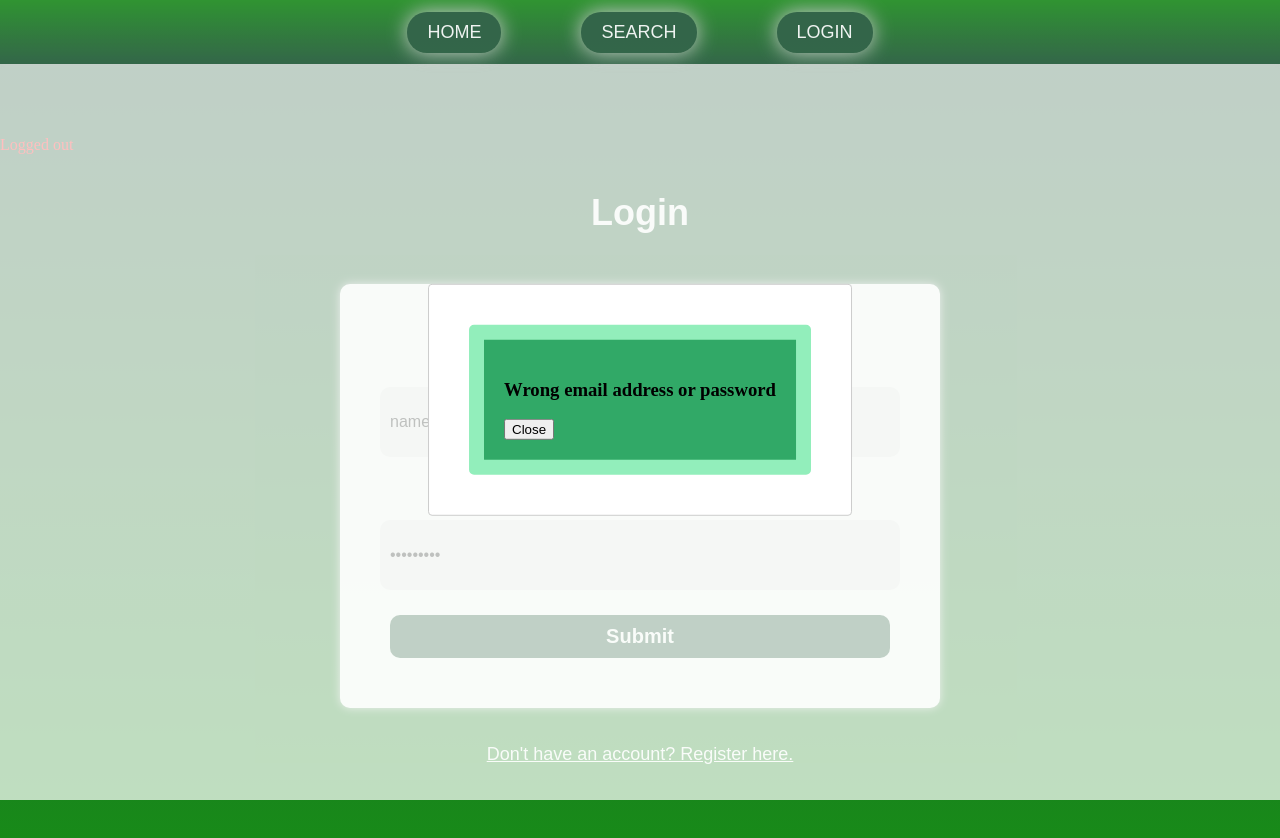
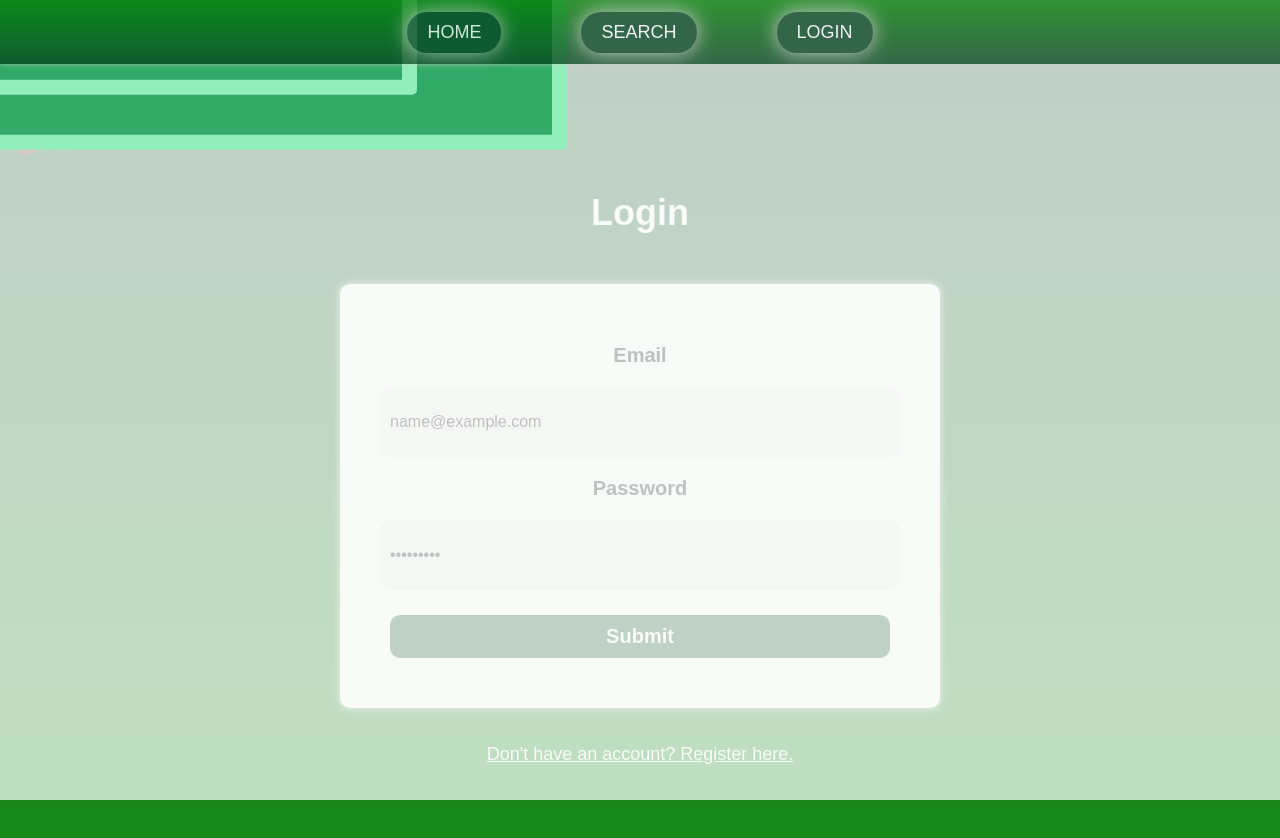
Before and after one commit to KariNurm/Library, a React (Create React App) app in the folder group-project/: page /login in a window 1280 px wide. Both pictures are taken after typing "name@example.com", "Sample123" into the empty fields and a click on the button "Submit". Shown: the top 838 px of the page. Built offline with nearby package versions, Linux system fonts and the light colour scheme; data requests are answered from the project's data file.

Commit message:
.\src\Login.js

```diff
--- a/group-project/src/Login.js
+++ b/group-project/src/Login.js
@@ -49,6 +49,7 @@ const Login = (props) => {
                 <Modal isOpen={wrongOpen}
                        contentLabel="wrong email/password"
                        style={customStyles}
+                       className="wrong-email"
                        >
                         <div className="wrong-email">
                             <h3>Wrong email address or password</h3>
```
